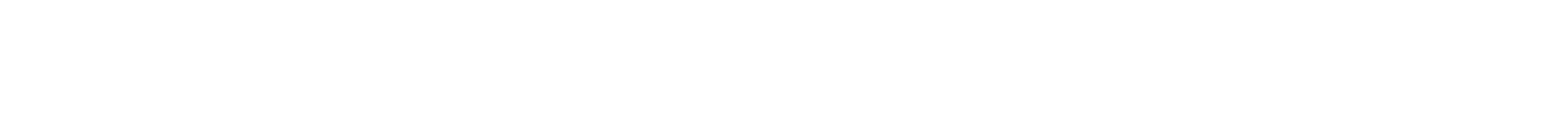
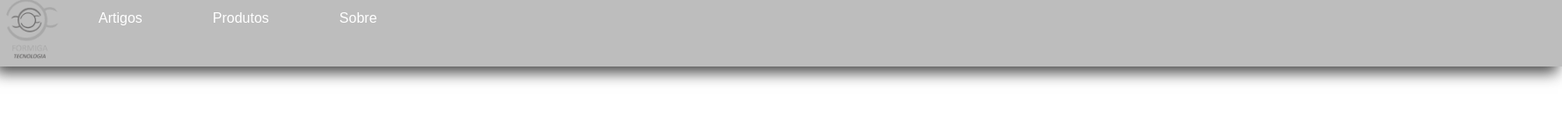
Before and after one commit to formiga-tecnologia/FormigaTech, a plain HTML site: page index.html in a window 1280 px wide. Shown: the whole page at 88% size, 1776 px wide, since content can reach past the window. Drawn offline with Linux system fonts and the light colour scheme.

Commit message:
created Css and Nav options

```diff
--- /dev/null
+++ b/css/elements.css
@@ -0,0 +1,31 @@
+body{
+    overflow-x: hidden;
+}
+nav{
+    margin-top: -2vh;
+    background-color: #bdbdbd;
+    margin-left: -2vh;
+    width: 223vh;
+    -webkit-box-shadow: -1px 11px 16px -4px rgba(0,0,0,0.72);
+    -moz-box-shadow: -1px 11px 16px -4px rgba(0,0,0,0.72);
+    box-shadow: -1px 11px 16px -4px rgba(0,0,0,0.72);
+}
+nav ul{
+    margin-top: -8vh;
+}
+nav ul li{
+    float: left;
+    color: white;
+    font-family: Arial, Helvetica, sans-serif;
+    text-decoration: none;
+    list-style: none;
+    padding-left: 10vh;
+}
+nav ul li a{
+    color: white;
+    text-decoration: none;
+}
+nav ul li a:hover{
+    transition: 1s;
+    color: black;
+}
--- a/index.html
+++ b/index.html
@@ -1,11 +1,24 @@
 <!DOCTYPE html>
-<html lang="en">
+<html lang="pt">
 <head>
     <meta charset="UTF-8">
     <meta name="viewport" content="width=device-width, initial-scale=1.0">
+    <link href="./css/futuretheme.css" rel="stylesheet">
+    <link href="./css/elements.css" rel="stylesheet">
     <title>Formiga Tech</title>
 </head>
 <body>
-
+    <nav>
+        <img src="./img/logo.png" height="80vh" width="80vh">
+        <ul>
+            <li><a href="#">Artigos</a></li>
+            <li><a href="#">Produtos</a></li>
+            <li><a href="#">Sobre</a></li>
+        </ul>
+    </nav>
+    <div id="body">
+        <div id="vitrine"></div>
+    </div>
+    <footer></footer>
 </body>
 </html>
```
Also changed, not shown: css/futuretheme.css (added), img/logo.png (added).
